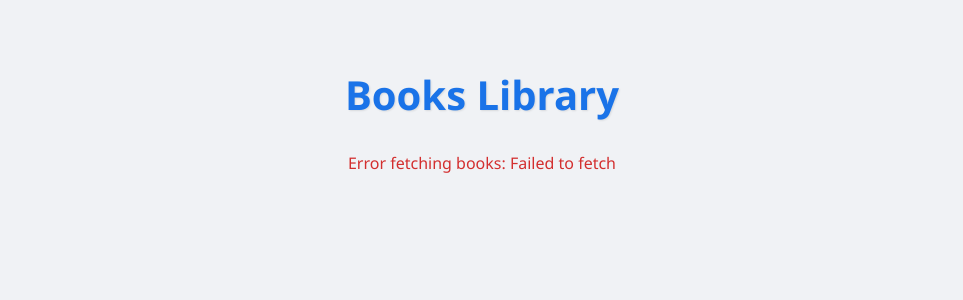
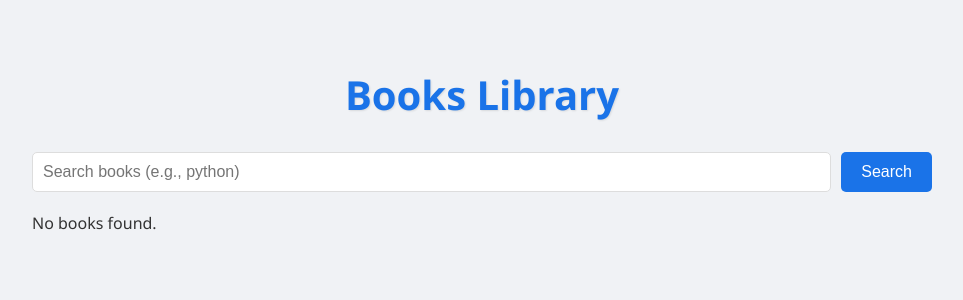
Before and after one commit to CyberNaza/libfront, a Flask app: page / in a window 1280 px wide. Shown: the top 300 px of the page, without its empty margins (158-1121 px from the left). Run offline with Flask 3, Linux system fonts and the light colour scheme; data that the repository does not hold is empty.

Commit message:
search and pagination added

```diff
--- a/app.py
+++ b/app.py
@@ -1,4 +1,5 @@
-from flask import Flask, render_template
+from flask import Flask, render_template, jsonify, request
+import requests
 
 app = Flask(__name__)
 
@@ -6,5 +7,15 @@ app = Flask(__name__)
 def index():
     return render_template('index.html')
 
+@app.route('/proxy/books')
+def proxy_books():
+    try:
+        params = request.args  # Forward query parameters (page, page_size, search)
+        response = requests.get('http://192.168.100.63/library/books/', params=params)
+        response.raise_for_status()  # Raise exception for non-200 status
+        return jsonify(response.json())
+    except requests.RequestException as e:
+        return jsonify({'error': str(e)}), 500
+
 if __name__ == '__main__':
     app.run(debug=True)
--- a/static/css/style.css
+++ b/static/css/style.css
@@ -12,6 +12,34 @@ h1 {
     margin-bottom: 30px;
     text-align: center;
     text-shadow: 1px 1px 2px rgba(0, 0, 0, 0.1);
+}
+.search-container {
+    display: flex;
+    gap: 10px;
+    margin-bottom: 20px;
+}
+#search-input {
+    padding: 10px;
+    font-size: 1em;
+    border: 1px solid #ddd;
+    border-radius: 5px;
+    flex: 1;
+}
+#search-input:focus {
+    outline: none;
+    border-color: #1a73e8;
+}
+button {
+    padding: 10px 20px;
+    background-color: #1a73e8;
+    color: white;
+    border: none;
+    border-radius: 5px;
+    cursor: pointer;
+    font-size: 1em;
+}
+button:hover {
+    background-color: #1557b0;
 }
 #books-list {
     margin-top: 20px;
@@ -59,6 +87,29 @@ h1 {
     flex: 1;
     min-width: 200px;
 }
+.not-found {
+    margin: 5px 0;
+    color: #555;
+    font-style: italic;
+}
+.pagination {
+    display: flex;
+    justify-content: center;
+    gap: 10px;
+    margin: 20px 0;
+}
+.pagination button {
+    padding: 8px 12px;
+    font-size: 0.9em;
+}
+.pagination button.active {
+    background-color: #1557b0;
+    font-weight: bold;
+}
+.pagination button:disabled {
+    background-color: #ccc;
+    cursor: not-allowed;
+}
 .error {
     color: #d32f2f;
     margin-top: 20px;
--- a/static/js/script.js
+++ b/static/js/script.js
@@ -1,11 +1,28 @@
-(async function fetchBooks() {
+let currentPage = 1;
+let currentSearch = '';
+const pageSize = 10;
+
+async function fetchBooks(page = 1, search = '') {
     const booksList = document.getElementById('books-list');
     const errorDiv = document.getElementById('error');
+    const paginationDiv = document.getElementById('pagination');
     booksList.innerHTML = '<div class="loading">Loading books...</div>';
     errorDiv.innerHTML = '';
+    paginationDiv.innerHTML = '';
 
     try {
-        const response = await fetch('http://192.168.100.63/library/books/', {
+        // Construct URL with query parameters
+        const params = new URLSearchParams({
+            page: page,
+            page_size: pageSize
+        });
+        if (search) {
+            params.append('search', search);
+        }
+        const url = `/proxy/books?${params.toString()}`;
+        console.log('Fetching URL:', url);
+
+        const response = await fetch(url, {
             method: 'GET',
             headers: {
                 'Accept': 'application/json'
@@ -13,44 +30,98 @@
         });
 
         if (!response.ok) {
-            throw new Error(`HTTP error! status: ${response.status}`);
+            const errorText = await response.text();
+            throw new Error(`HTTP error! status: ${response.status}, message: ${errorText}`);
         }
 
         const data = await response.json();
+        console.log('API Response:', JSON.stringify(data, null, 2));
+
         const books = data.results || [];
+        const totalCount = data.count || 0;
+        const totalPages = Math.ceil(totalCount / pageSize);
 
         booksList.innerHTML = ''; // Clear loading message
 
         if (!Array.isArray(books) || books.length === 0) {
             booksList.innerHTML = '<p>No books found.</p>';
+            console.log('No books found or results is not an array:', books);
             return;
         }
 
-        books.forEach(book => {
+        // Render books
+        console.log('Rendering', books.length, 'books');
+        books.forEach((book, index) => {
+            console.log(`Rendering book ${index + 1}:`, book);
             const bookDiv = document.createElement('div');
             bookDiv.className = 'book-item';
 
-            // Construct full URLs for pdf and first_page_image
+            // Handle URLs (relative or full)
             const baseUrl = 'http://192.168.100.63';
-            const pdfUrl = book.pdf ? `${baseUrl}${book.pdf}` : '#';
-            const imageUrl = book.first_page_image ? `${baseUrl}${book.first_page_image}` : 'https://via.placeholder.com/150?text=Book+Cover';
+            const pdfUrl = book.pdf ? (book.pdf.startsWith('http') ? book.pdf : `${baseUrl}${book.pdf}`) : null;
+            const imageUrl = book.first_page_image ? (book.first_page_image.startsWith('http') ? book.first_page_image : `${baseUrl}${book.first_page_image}`) : null;
+
+            // Image or "Not found"
+            const imageHtml = imageUrl ? `<img src="${imageUrl}" alt="${book.name || 'Book cover'}" onerror="this.src='https://via.placeholder.com/150?text=Image+Not+Found'">` : '<p class="not-found">Not found</p>';
+
+            // PDF or "Not found"
+            const pdfHtml = pdfUrl ? `<p>PDF: <a class="pdf-link" href="${pdfUrl}" target="_blank">${book.pdf.split('/').pop()}</a></p>` : '<p class="not-found">Not found</p>';
 
             bookDiv.innerHTML = `
-                <img src="${imageUrl}" alt="${book.name || 'Book cover'}" onerror="this.src='https://via.placeholder.com/150?text=Image+Not+Found'">
+                ${imageHtml}
                 <div class="book-details">
                     <h3>${book.name || 'No title'}</h3>
                     <p>ID: ${book.id || 'N/A'}</p>
                     <p>Created: ${book.created_at || 'N/A'}</p>
                     <p>Updated: ${book.updated_at || 'N/A'}</p>
-                    <p>PDF: <a class="pdf-link" href="${pdfUrl}" target="_blank">${book.pdf ? book.pdf.split('/').pop() : 'No PDF'}</a></p>
+                    ${pdfHtml}
                 </div>
             `;
             booksList.appendChild(bookDiv);
         });
 
+        // Render pagination
+        console.log('Total pages:', totalPages);
+        if (totalPages > 1) {
+            const prevButton = document.createElement('button');
+            prevButton.textContent = 'Previous';
+            prevButton.disabled = !data.previous;
+            prevButton.onclick = () => fetchBooks(page - 1, search);
+            paginationDiv.appendChild(prevButton);
+
+            const startPage = Math.max(1, page - 2);
+            const endPage = Math.min(totalPages, startPage + 4);
+            for (let i = startPage; i <= endPage; i++) {
+                const pageButton = document.createElement('button');
+                pageButton.textContent = i;
+                pageButton.className = i === page ? 'active' : '';
+                pageButton.onclick = () => fetchBooks(i, search);
+                paginationDiv.appendChild(pageButton);
+            }
+
+            const nextButton = document.createElement('button');
+            nextButton.textContent = 'Next';
+            nextButton.disabled = !data.next;
+            nextButton.onclick = () => fetchBooks(page + 1, search);
+            paginationDiv.appendChild(nextButton);
+        }
+
     } catch (error) {
         booksList.innerHTML = ''; // Clear loading message
         errorDiv.innerHTML = `Error fetching books: ${error.message}`;
-        console.error('Error:', error);
+        console.error('Fetch error:', error);
     }
-})();
+}
+
+// Search function
+function searchBooks() {
+    const searchInput = document.getElementById('search-input').value.trim();
+    currentSearch = searchInput;
+    currentPage = 1;
+    console.log('Searching for:', currentSearch);
+    fetchBooks(currentPage, currentSearch);
+}
+
+// Initial fetch
+console.log('Starting initial fetch');
+fetchBooks(currentPage, currentSearch);
--- a/templates/index.html
+++ b/templates/index.html
@@ -8,7 +8,12 @@
 </head>
 <body>
     <h1>Books Library</h1>
+    <div class="search-container">
+        <input type="text" id="search-input" placeholder="Search books (e.g., python)">
+        <button onclick="searchBooks()">Search</button>
+    </div>
     <div id="books-list"><div class="loading">Loading books...</div></div>
+    <div id="pagination" class="pagination"></div>
     <div id="error" class="error"></div>
 
     <script src="{{ url_for('static', filename='js/script.js') }}"></script>
```
